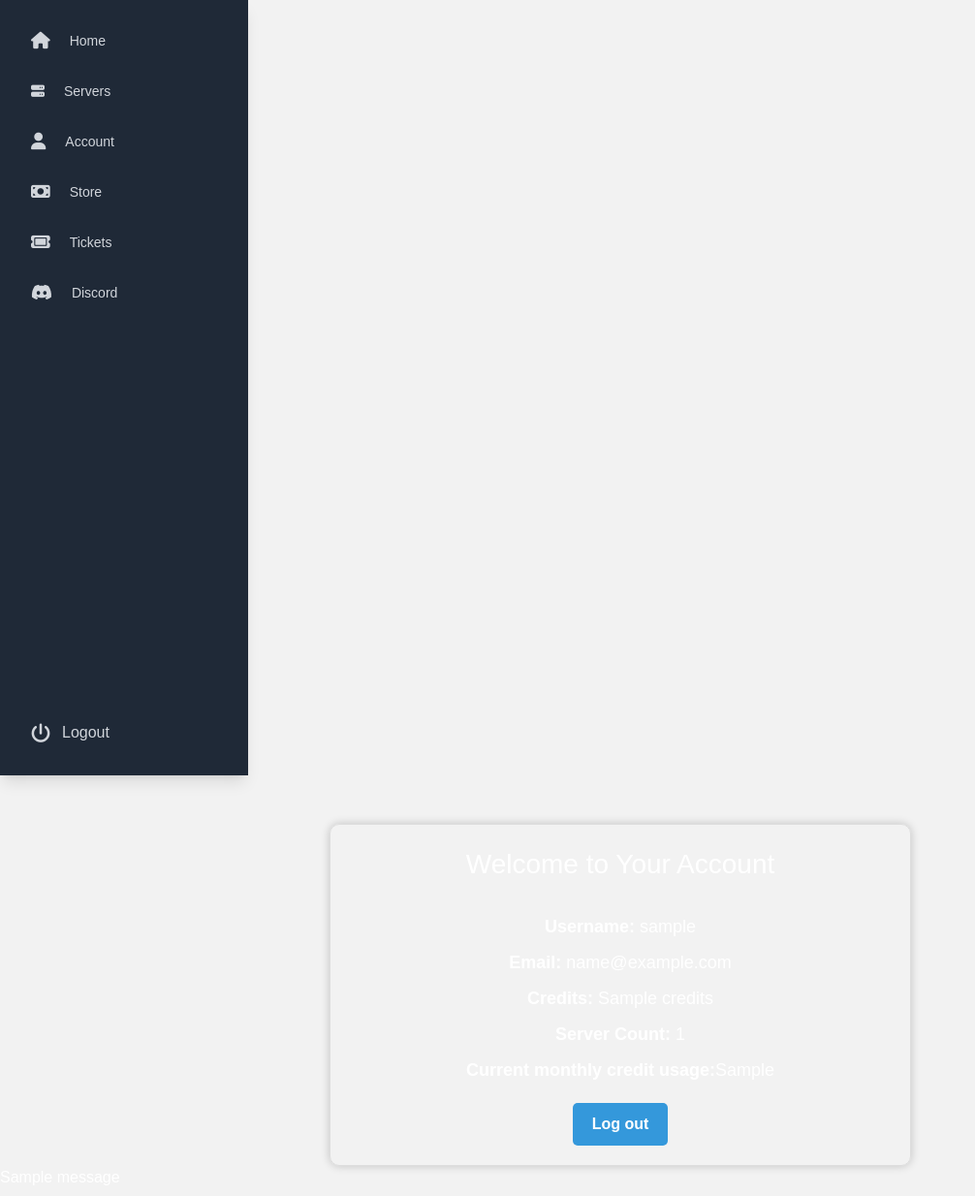
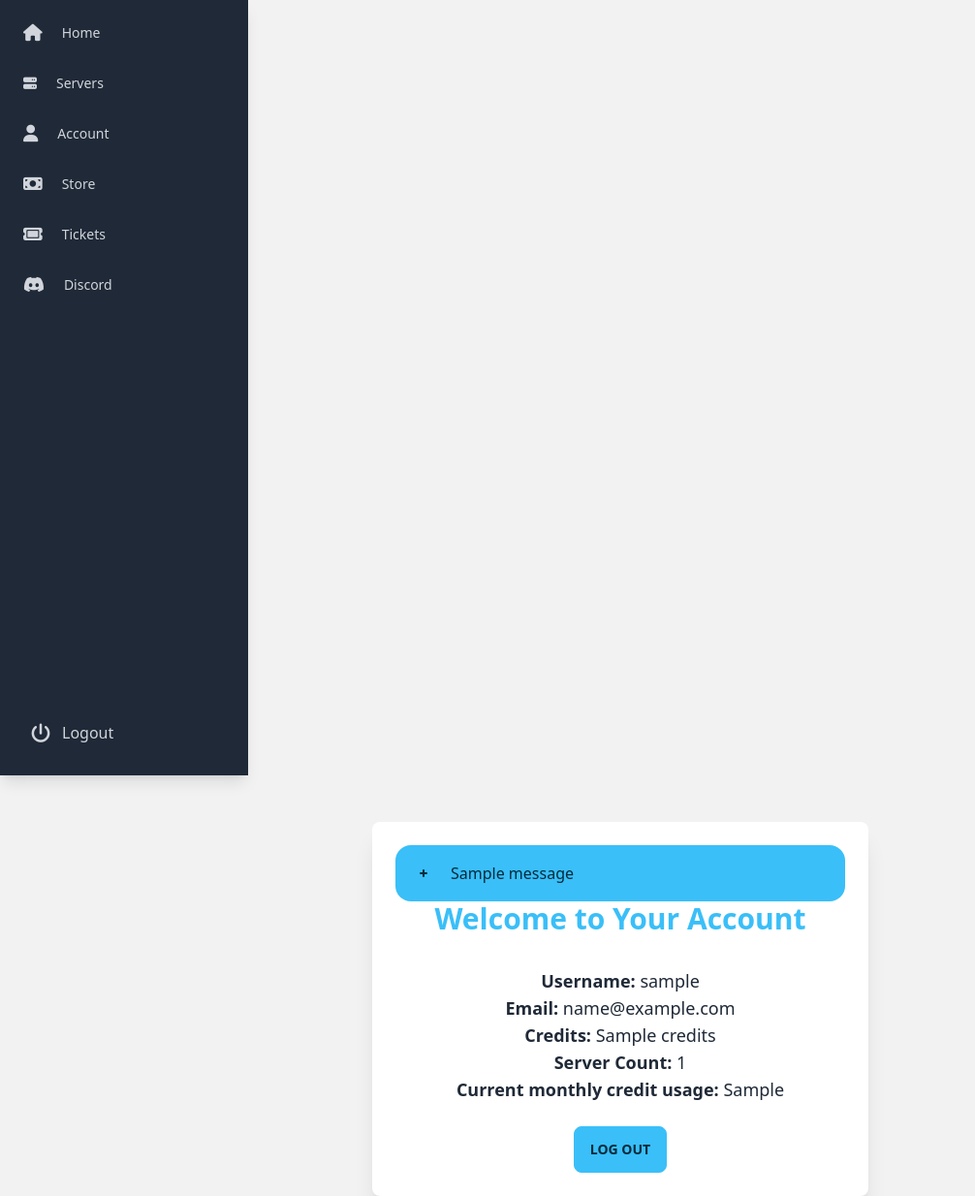
Before and after one commit to Lunes-Hosting/controlpanel, a Flask app: template templates/account.html in a window 1280 px wide. Shown: the whole page at 97% size, without its empty margins (0-1006 px from the left). Run offline with Flask 3, Linux system fonts and the light colour scheme; the template is opened without the code that fills it: most values are stand-ins (such as "Sample title", 1, 10 or a date in 2020); one stand-in notice (Sample message) is shown; parts of the project's set-up code (start-up, migrations or seed data) failed here and were passed over; some libraries are stand-ins or nearby versions.

Commit message:
Update account.html

```diff
--- a/templates/account.html
+++ b/templates/account.html
@@ -1,84 +1,46 @@
-{% include 'taskbar.html' %}
 <!DOCTYPE html>
 <html lang="en">
 <head>
     <meta charset="UTF-8">
     <meta name="viewport" content="width=device-width, initial-scale=1.0">
     <title>Lunes Host | Account Page</title>
+    <link href="https://cdn.jsdelivr.net/npm/daisyui@3.1.9/dist/full.css" rel="stylesheet" type="text/css" />
+    <script src="https://cdn.tailwindcss.com"></script>
+    <script async src="https://pagead2.googlesyndication.com/pagead/js/adsbygoogle.js?client=ca-pub-6122367965027230" crossorigin="anonymous"></script>
     <style>
         body {
-            font-family: Arial, sans-serif;
-            background-color: #212121;
-            margin: 0;
-            padding: 0;
-        }
-        .container {
-            max-width: 600px;
-            margin: 0 auto;
-            margin-top: 50px;
-            padding: 20px;
-            border: 1px solid #ddd;
-            border-radius: 10px;
-            box-shadow: 0 0 10px rgba(0, 0, 0, 0.2);
-        }
-        h1 {
-            font-size: 28px;
-            color: #fff;
-            text-align: center;
-        }
-        .user-info {
-            margin-top: 30px;
-            text-align: center;
-        }
-        .user-info p {
-            font-size: 18px;
-            margin: 10px 0;
-            color: #fff;
-        }
-        .button-container {
-            text-align: center;
-            margin-top: 20px;
-        }
-        .account-button {
-            display: inline-block;
-            padding: 10px 20px;
-            background-color: #3498db;
-            color: #fff;
-            text-decoration: none;
-            border-radius: 5px;
-            font-weight: bold;
-            transition: background-color 0.3s ease;
-        }
-        .account-button:hover {
-            background-color: #2980b9;
+            background-color: #1e293b;
         }
     </style>
-    <script async src="https://pagead2.googlesyndication.com/pagead/js/adsbygoogle.js?client=ca-pub-6122367965027230"
-     crossorigin="anonymous"></script>
-
 </head>
 <body>
+    {% include 'taskbar.html' %}
 
-    <div class="container">
-        <h1>Welcome to Your Account</h1>
-        <div class="user-info">
-            <p><strong>Username:</strong> {{username}}</p>
-            <p><strong>Email:</strong> {{email}}</p>
-            <p><strong>Credits:</strong> {{credits}}</p>
-            <p><strong>Server Count:</strong> {{server_count}}</p>
-            <p><strong>Current monthly credit usage:</strong>{{monthly_usage}}</p>
+    <div class="container mx-auto mt-12 p-6 max-w-lg bg-base-100 rounded-lg shadow-xl">
+        {% with messages = get_flashed_messages() %}
+        {% if messages %}
+        {% for message in messages %}
+            <div class="alert alert-info">
+                <svg xmlns="http://www.w3.org/2000/svg" class="h-6 w-6" fill="none" viewBox="0 0 24 24" stroke="currentColor">
+                    <path stroke-linecap="round" stroke-linejoin="round" stroke-width="2" d="M9 12h6m-3-3v6" />
+                </svg>
+                <span>{{ message }}</span>
+            </div>
+        {% endfor %}
+        {% endif %}
+        {% endwith %}
+
+        <h1 class="text-3xl font-bold text-center text-info">Welcome to Your Account</h1>
+        <div class="user-info mt-8 text-center">
+            <p class="text-lg text-base-content"><strong>Username:</strong> {{username}}</p>
+            <p class="text-lg text-base-content"><strong>Email:</strong> {{email}}</p>
+            <p class="text-lg text-base-content"><strong>Credits:</strong> {{credits}}</p>
+            <p class="text-lg text-base-content"><strong>Server Count:</strong> {{server_count}}</p>
+            <p class="text-lg text-base-content"><strong>Current monthly credit usage:</strong> {{monthly_usage}}</p>
         </div>
-        <div class="button-container">
-            <a href="{{url_for('user.logout')}}" class="account-button">Log out</a>
+        <div class="button-container mt-6 text-center">
+            <a href="{{url_for('user.logout')}}" class="btn btn-info text-white">Log out</a>
         </div>
     </div>
-
-{% with messages = get_flashed_messages() %}
-{% if messages %}
-{% for message in messages %}
-    {{ message }}
-{% endfor %}
-{% endif %}
-{% endwith %}
 </body>
 </html>
```
